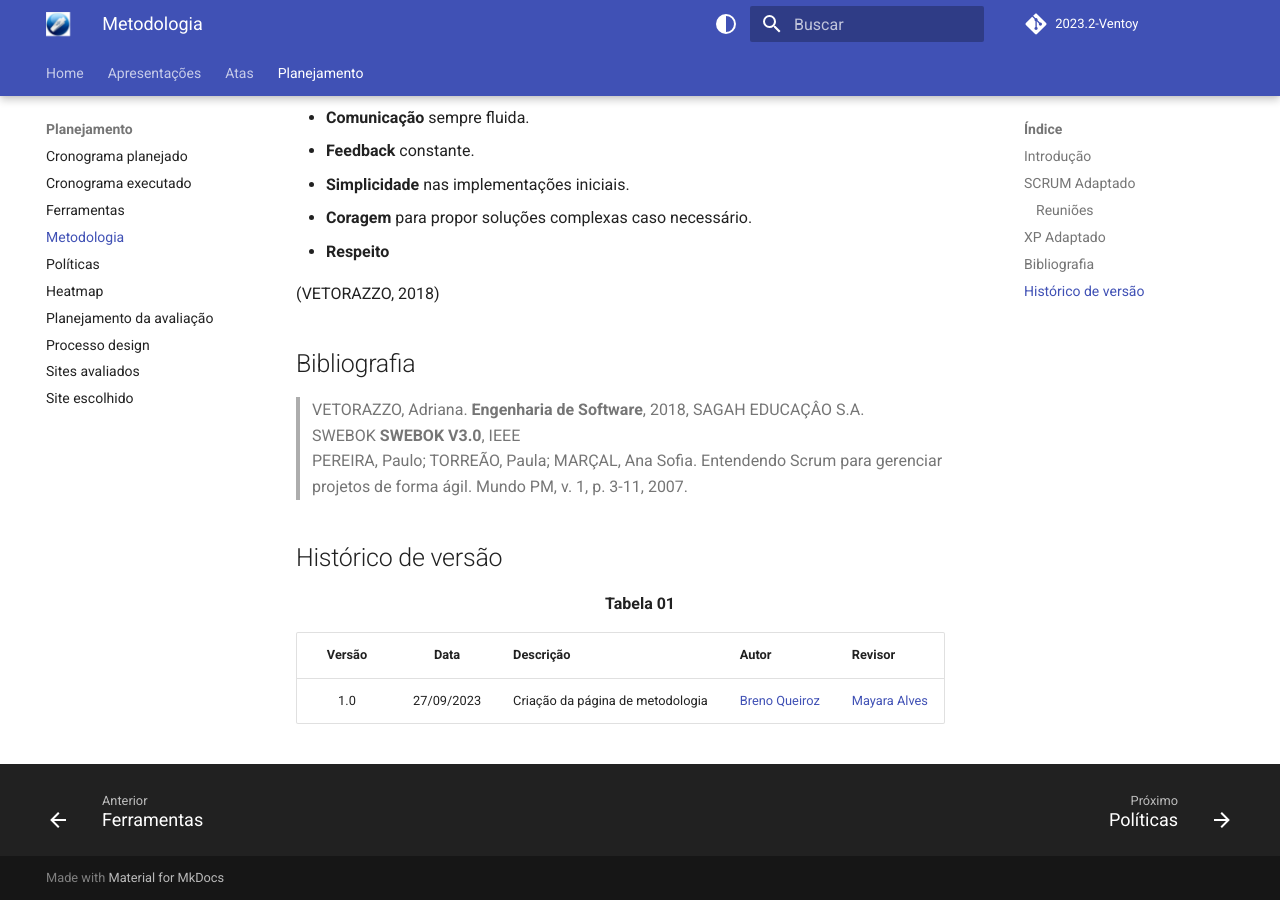
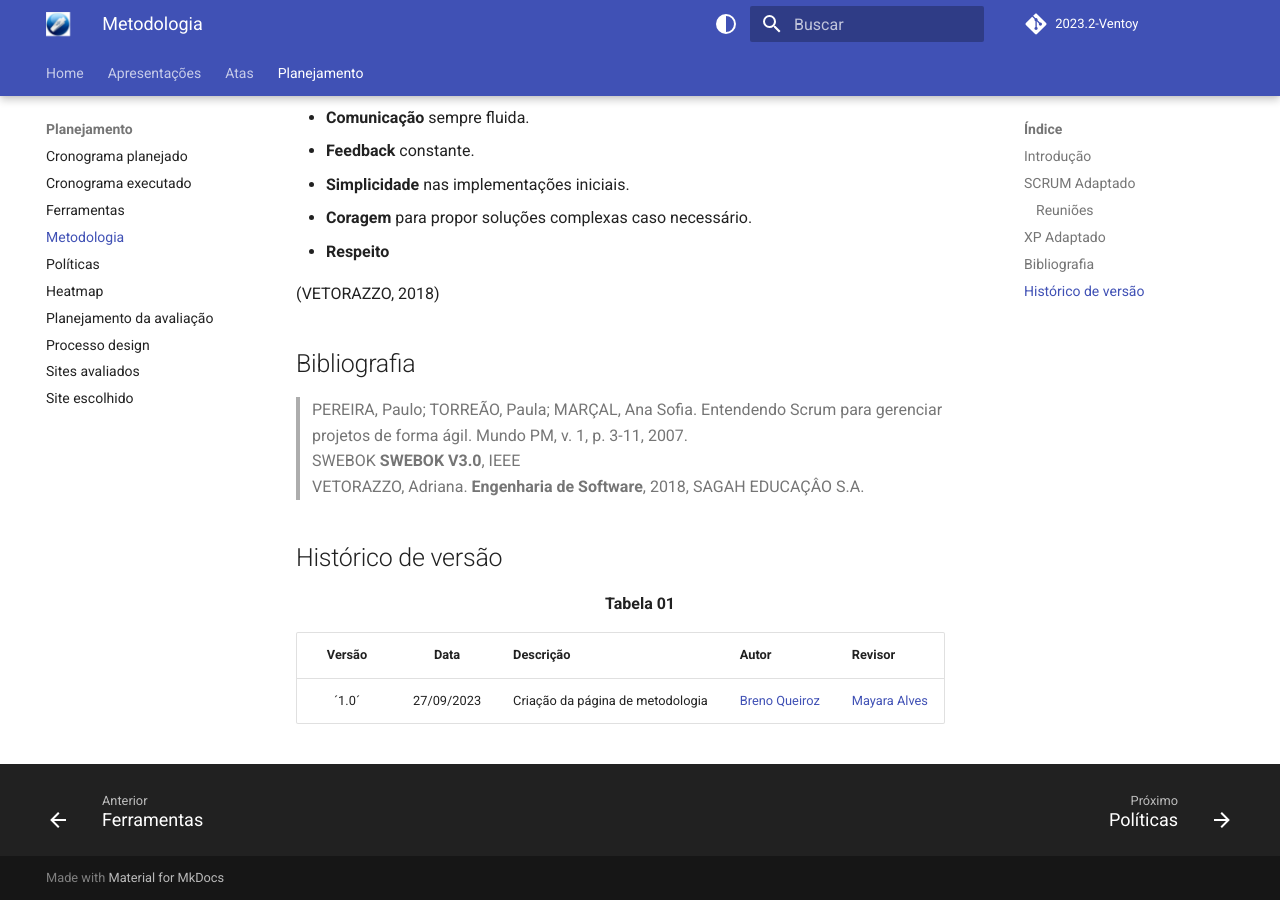
Before and after one commit to Interacao-Humano-Computador/2023.2-Ventoy, an MkDocs documentation site: the page built from docs/planejamento/metodologia.md, in a window 1280 px wide and 900 px high, scrolled down 1173 px. Built offline with MkDocs 1.6.1 and Material for MkDocs 9.7.7, drawn with Linux system fonts in a browser that asks for light colours; comment, search, counter and statistics services are not loaded.

```diff
--- a/docs/planejamento/metodologia.md
+++ b/docs/planejamento/metodologia.md
@@ -45,9 +45,9 @@ A metodologia XP define um conjuto de cinco valores que são bases para a realiz
 
 
 ## Bibliografia
+> PEREIRA, Paulo; TORREÃO, Paula; MARÇAL, Ana Sofia. Entendendo Scrum para gerenciar projetos de forma ágil. Mundo PM, v. 1, p. 3-11, 2007. </br>
+> SWEBOK **SWEBOK V3.0**, IEEE <br/>
 > VETORAZZO, Adriana. **Engenharia de Software**, 2018, SAGAH EDUCAÇÂO S.A. </br>
-> SWEBOK **SWEBOK V3.0**, IEEE <br/>
-> PEREIRA, Paulo; TORREÃO, Paula; MARÇAL, Ana Sofia. Entendendo Scrum para gerenciar projetos de forma ágil. Mundo PM, v. 1, p. 3-11, 2007. </br>
 
 ## Histórico de versão
 
@@ -55,4 +55,4 @@ A metodologia XP define um conjuto de cinco valores que são bases para a realiz
 
 | Versão| Data      | Descrição | Autor | Revisor       |
 | :-:   | :-----:       | :------       | -------    | -------            |
-| 1.0   |27/09/2023 |   Criação da página de metodologia   |  [Breno Queiroz](https://github.com/brenob6)| [Mayara Alves](https://github.com/Mayara-tech) |
+| ´1.0´   |27/09/2023 |   Criação da página de metodologia   |  [Breno Queiroz](https://github.com/brenob6)| [Mayara Alves](https://github.com/Mayara-tech) |
```
